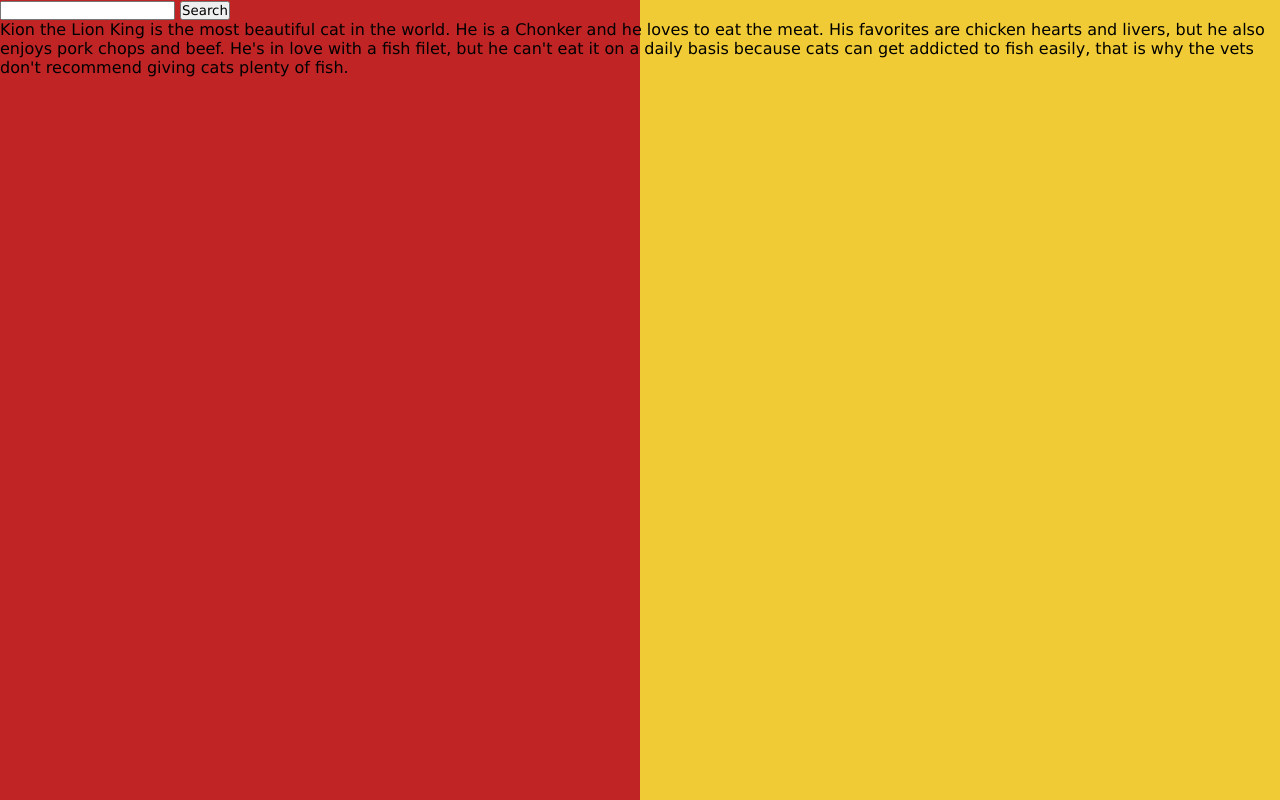
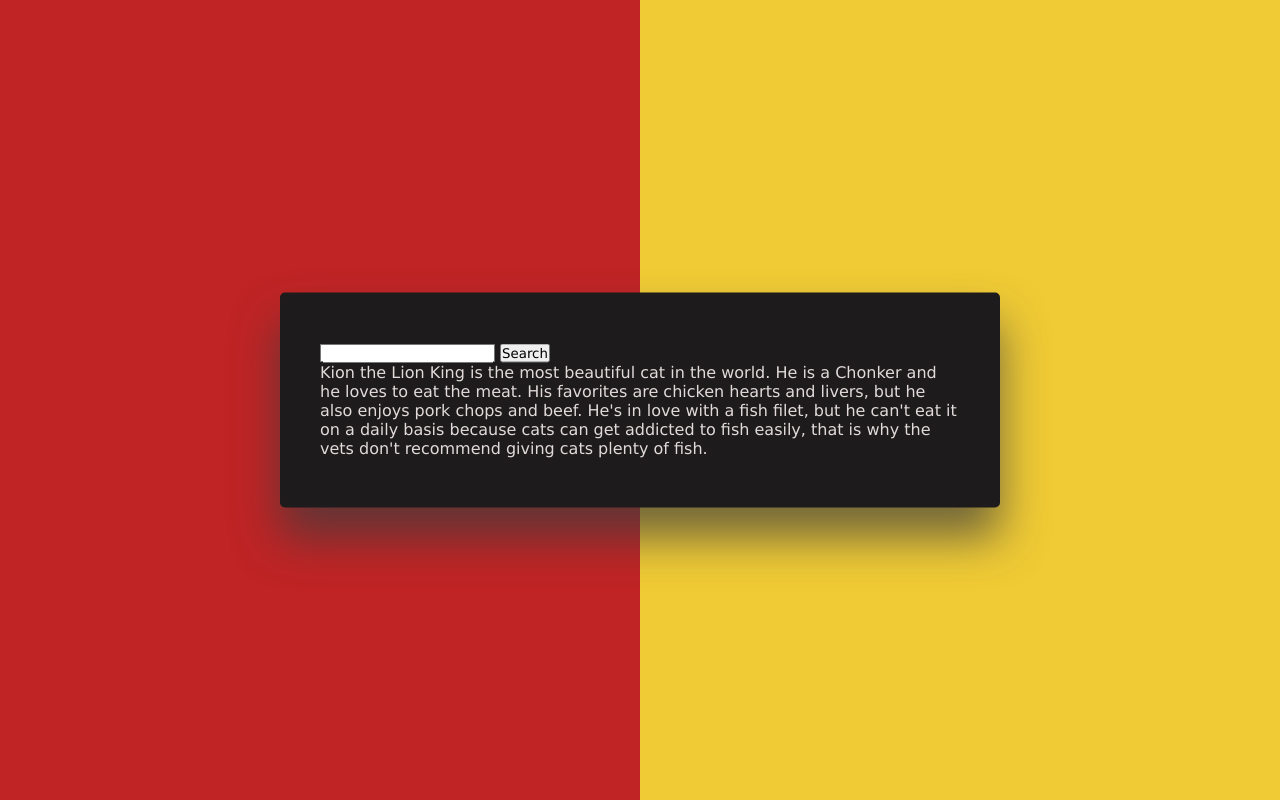
Before and after one commit to snowleopardAlexa/highlight-searched-text, a plain HTML site: page index.html in a window 1280 px wide. Drawn offline with Linux system fonts and the light colour scheme.

Commit message:
style container

```diff
--- a/main.css
+++ b/main.css
@@ -9,3 +9,16 @@ body {
     height: 100%;
     background: linear-gradient(to right, #C02425 50%, #F0CB35 50% ) fixed;
 }
+
+.container {
+    width: 90vmin;
+    background-color: #1d1b1b;
+    color: #e2dada;
+    padding: 50px 40px;
+    position: absolute;
+    transform: translate(-50%, -50%); /* place in the center like flexbox */
+    top: 50%;
+    left: 50%;
+    border-radius:  5px;
+    box-shadow: 0 30px 45px rgba(60, 60, 60, 0.7);
+}
```
